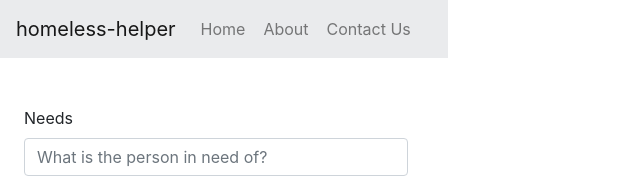
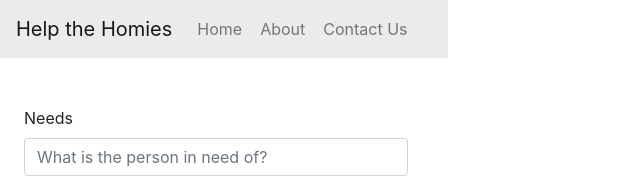
Before and after one commit to matthewkwong/homeless-helper, a plain HTML site: page index.html in a window 1280 px wide. Shown: the top 189 px of the page, 0-640 px from the left. Drawn offline with nearby package versions, Linux system fonts and the light colour scheme; some packages are replaced by stand-ins of ours.

Commit message:
change name to Help the Homies

```diff
--- a/index.html
+++ b/index.html
@@ -3,7 +3,7 @@
 
 <head>
   <meta charset="utf-8">
-  <title>Homeless Helper</title>
+  <title>Help the Homies</title>
   <style type="text/css">
     #map {
       float: right;
@@ -52,7 +52,7 @@
 
   <!-- navbar -->
   <nav class="navbar navbar-expand-lg navbar-light">
-    <a class="navbar-brand" href="#">homeless-helper</a>
+    <a class="navbar-brand" href="#">Help the Homies</a>
     <button class="navbar-toggler" type="button" data-toggle="collapse" data-target="#navbarNav" aria-controls="navbarNav" aria-expanded="false" aria-label="Toggle navigation">
       <span class="navbar-toggler-icon"></span>
     </button>
```
